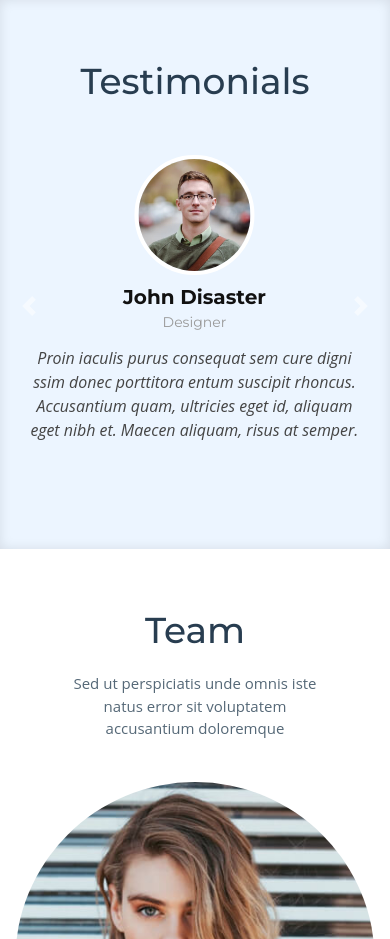
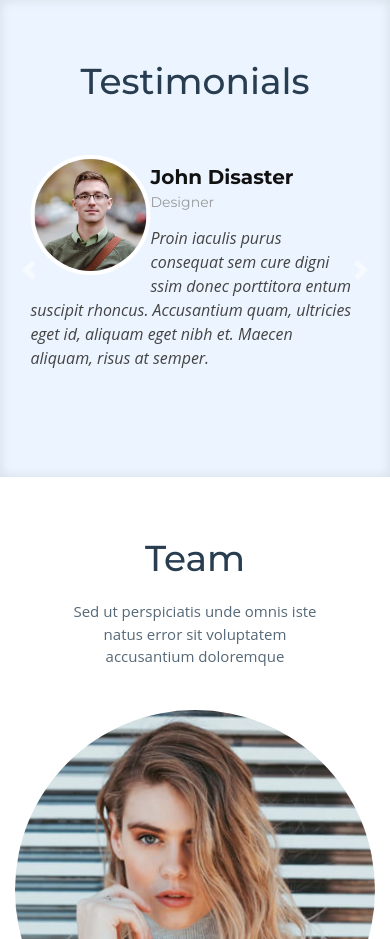
Before and after one commit to abhijitjachak/newbiz, a plain HTML site: page index.html in a window 390 px wide. Shown: the part 7020-7959 px from the top of the page. Drawn offline with nearby package versions, Linux system fonts and the light colour scheme.

Commit message:
updated11

```diff
--- a/css/responsive.css
+++ b/css/responsive.css
@@ -43,15 +43,7 @@
 .services-header p{
     width: 80%;
 }
-.testimonial-inner{
-    width:100%;
-}
-/* .testimonial-inner h4 ,
-.testimonial-inner p ,
-.testimonial-inner h3
-{
-    margin-left: 0;
-} */
+
 }
 
 @media (max-width:576px){
@@ -65,22 +57,13 @@
     .counter{
         flex: 50%;
     }
-}
-
-@media (max-width: 500px) {
-    .testimonial-inner {
-        text-align: center;
+    .testimonial-inner{
+        width:100%;
     }
-    .testimonial-inner img {
-        margin: auto;
-        float: none;
-        display: block;
-    }
-
     .testimonial-inner h4 ,
     .testimonial-inner p ,
     .testimonial-inner h3
     {
         margin-left: 0;
     }
-  }
+}
```
